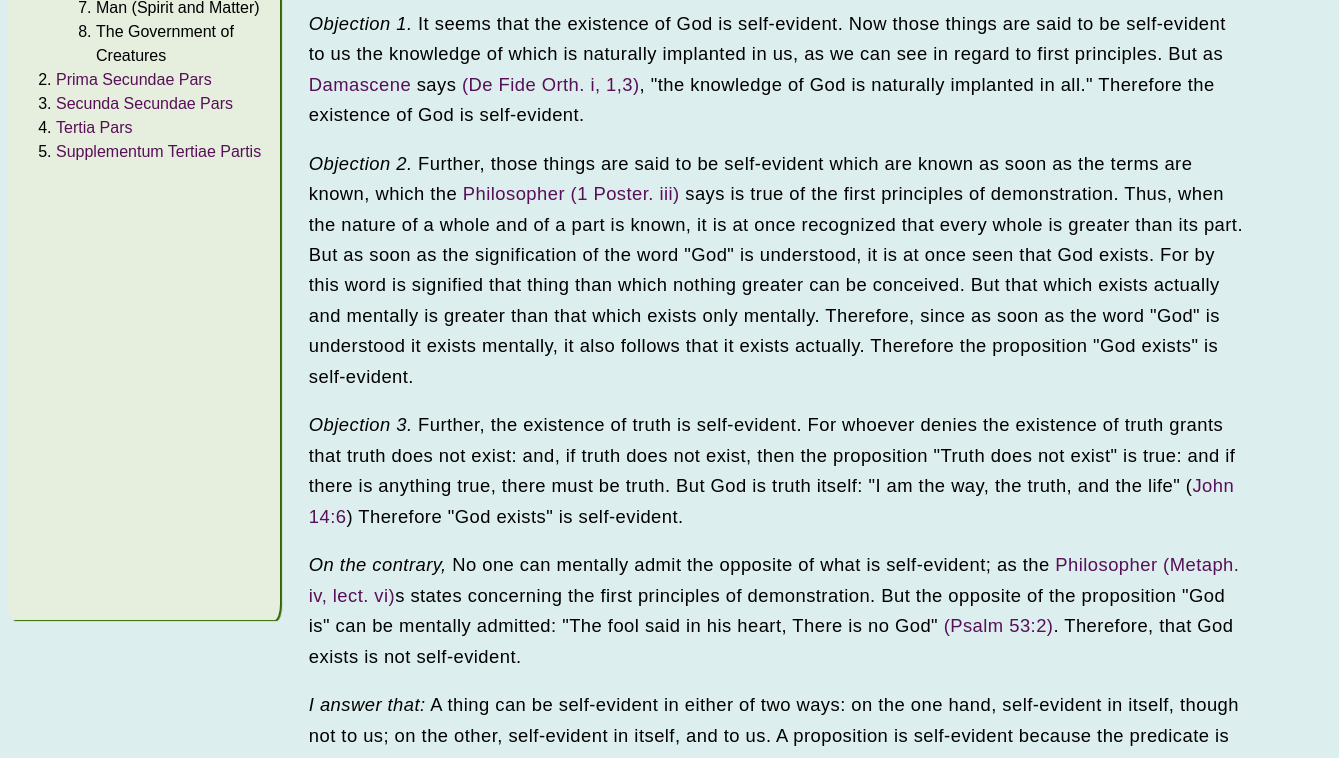
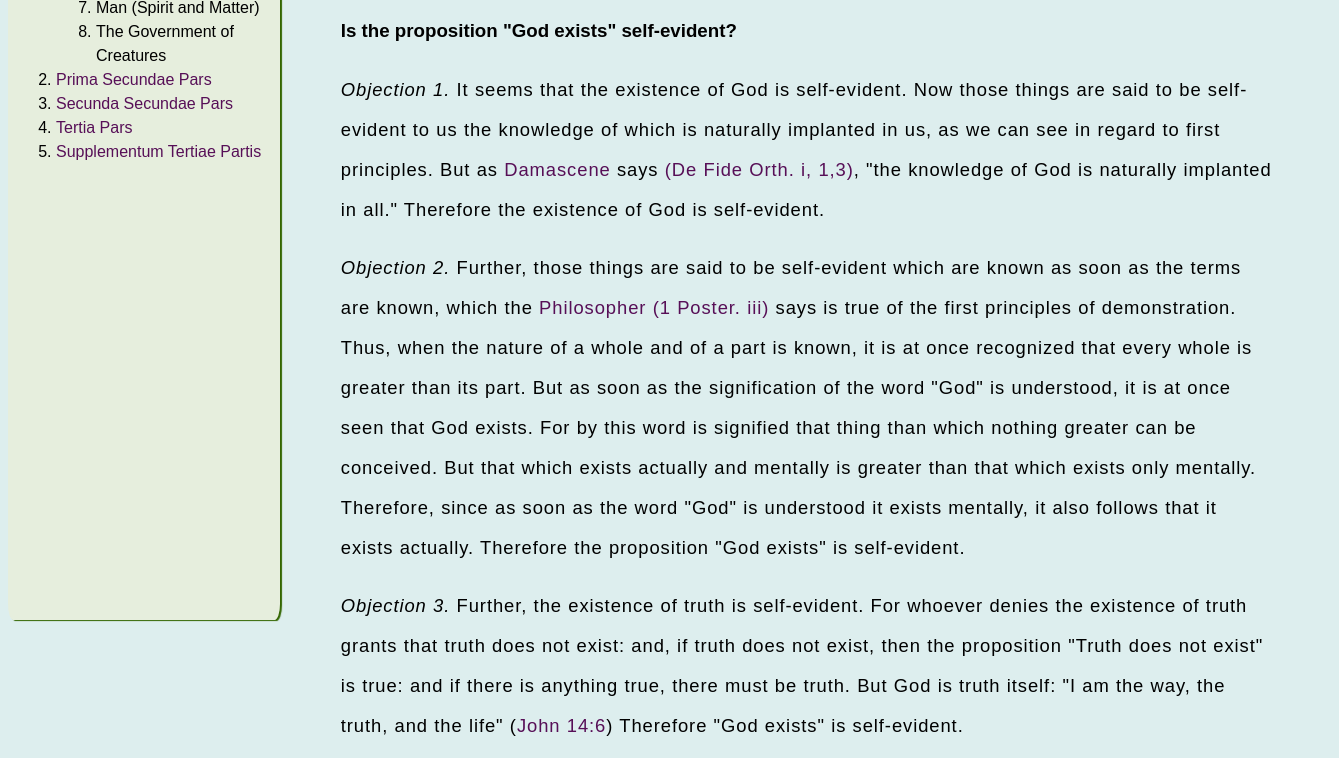
Before and after one commit to katguerrier/cateviewer, a plain HTML site: page summa/summa_sample.html in a window 1280 px wide. Shown: the part 204-962 px from the top of the page, 1339 px wide, since content can reach past the window. Drawn offline with Linux system fonts and the light colour scheme.

Commit message:
Changed line-height, word-spacing, and added padding

```diff
--- a/common.css
+++ b/common.css
@@ -20,13 +20,14 @@ main {
     position: relative;
     left: 21vw;
     max-width: 73vw;
-    line-height: 1.9rem;
-    padding: 2rem;
+    line-height: 2.5rem;
+    padding: 5vw;
 }
 
 p {
-    letter-spacing: 0.025em;
-    font-size: 1.15em;
+    font-size: 1.15rem;
+    letter-spacing: 0.05em;
+    word-spacing: 0.015em;
 }
 
 a {
```
